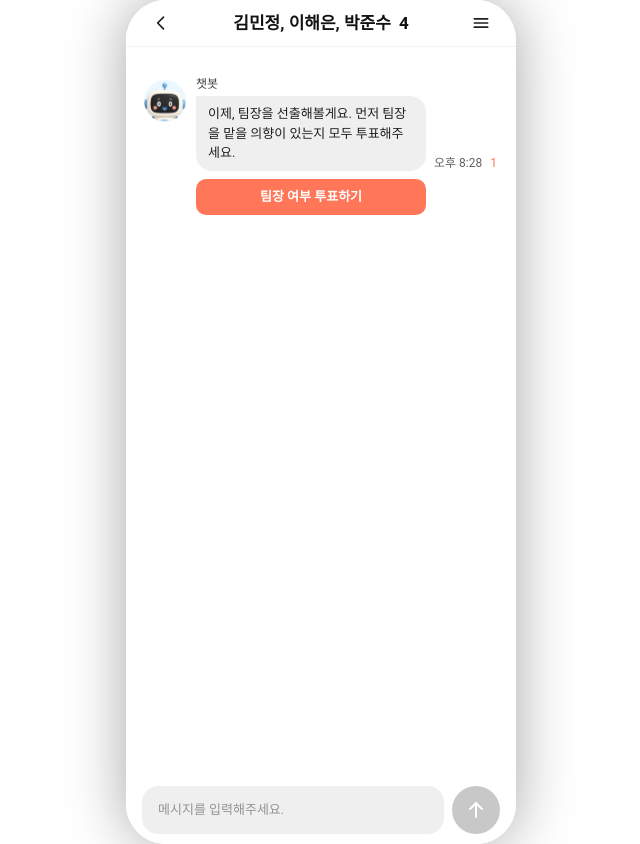
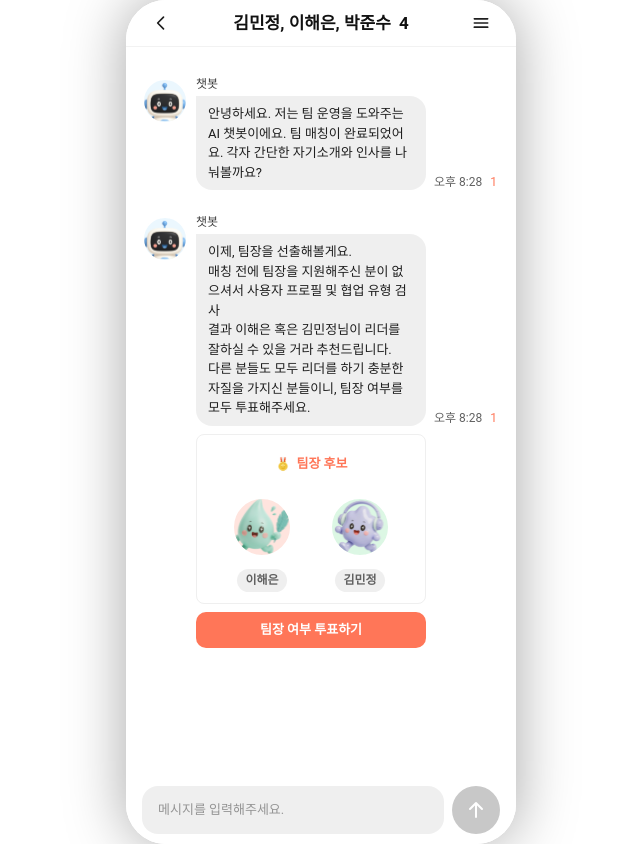
Before and after one commit to IT-Cotato/13th-Gongmozip-FE, a Next.js app: page /chat/1 in a window 1280 px wide. Shown: the whole page, without its empty margins (319-959 px from the left). Built offline with nearby package versions, Linux system fonts and the light colour scheme.

Commit message:
feat: 팀장 선출 분기와 후보 안내 개선

```diff
--- a/src/app/chat/_components/LeaderElectionFlow.tsx
+++ b/src/app/chat/_components/LeaderElectionFlow.tsx
@@ -1,7 +1,7 @@
 "use client";
 
 import Image from "next/image";
-import { useMemo, useState } from "react";
+import { type ReactNode, useMemo, useState } from "react";
 
 import { MOCK_CHAT_MEMBERS, type ChatMember } from "../_data/mockMessages";
 import { ChatInputBar } from "./ChatInputBar";
@@ -9,11 +9,29 @@ import { ChatTopBar } from "./ChatTopBar";
 
 type SheetState = "closed" | "willingness" | "candidateVote" | "complete";
 type LeaderChoice = "yes" | "no";
-type LeaderEvent = "none" | "voteRequest" | "elected" | "tie" | "revote";
+type LeaderScenario =
+  | "noPreLeaderOrOnlyFlexible"
+  | "preLeaderManyPreferred"
+  | "preLeaderFewPreferred";
+type LeaderEvent =
+  | "willingnessRequest"
+  | "voteRequest"
+  | "elected"
+  | "tie"
+  | "revote"
+  | "temporaryLeader"
+  | "leaderNotice";
 type LeaderCandidate = Pick<ChatMember, "avatarSrc" | "avatarTone" | "id" | "isMe" | "name">;
 
 const fallbackCandidate = MOCK_CHAT_MEMBERS[0];
 const recommendedCandidateIds = new Set(["minjeong", "haeeun"]);
+const preferredLeaderIds = ["minjeong", "haeeun"];
+// TODO: 팀원 매칭 결과에서 백엔드가 내려주는 사전 팀장 여부/팀장 선호 분포 값으로 교체한다.
+const mockLeaderScenario: LeaderScenario = "noPreLeaderOrOnlyFlexible";
+const mockAllMembersDeclinedLeader = false;
+const recommendedLeaderNames = MOCK_CHAT_MEMBERS.filter((member) =>
+  recommendedCandidateIds.has(member.id),
+).map((member) => member.name);
 
 const avatarToneClass: Record<ChatMember["avatarTone"], string> = {
   robot: "bg-color-blue-50",
@@ -22,20 +40,50 @@ const avatarToneClass: Record<ChatMember["avatarTone"], string> = {
   coral: "bg-color-coral-100",
 };
 
+function getInitialLeaderEvent(scenario: LeaderScenario): LeaderEvent {
+  if (scenario === "noPreLeaderOrOnlyFlexible") {
+    return "willingnessRequest";
+  }
+
+  if (scenario === "preLeaderManyPreferred") {
+    return "voteRequest";
+  }
+
+  return "leaderNotice";
+}
+
+function formatRecommendedLeaderNames(names: string[]) {
+  if (names.length === 0) {
+    return "추천 후보";
+  }
+
+  if (names.length === 1) {
+    return names[0];
+  }
+
+  return `${names.slice(0, -1).join(", ")} 혹은 ${names.at(-1)}`;
+}
+
 export function LeaderElectionFlow({ roomId }: { roomId: string }) {
   const [sheetState, setSheetState] = useState<SheetState>("closed");
   const [leaderChoice, setLeaderChoice] = useState<LeaderChoice>("no");
-  const [leaderEvent, setLeaderEvent] = useState<LeaderEvent>("none");
+  const [leaderEvent, setLeaderEvent] = useState<LeaderEvent>(() =>
+    getInitialLeaderEvent(mockLeaderScenario),
+  );
   const [selectedCandidateId, setSelectedCandidateId] = useState<string | null>(null);
 
   const candidates = useMemo(
     () =>
       MOCK_CHAT_MEMBERS.filter((member) => {
+        if (mockLeaderScenario === "noPreLeaderOrOnlyFlexible") {
           if (member.isMe) {
             return leaderChoice === "yes";
           }
 
           return recommendedCandidateIds.has(member.id);
+        }
+
+        return preferredLeaderIds.includes(member.id);
       }),
     [leaderChoice],
   );
@@ -44,8 +92,21 @@ export function LeaderElectionFlow({ roomId }: { roomId: string }) {
   const selectedCandidate =
     safeCandidates.find((candidate) => candidate.id === selectedCandidateId) ?? safeCandidates[0];
   const recommendedLeader = safeCandidates[0] ?? fallbackCandidate;
+  const recommendedLeaders = MOCK_CHAT_MEMBERS.filter((member) =>
+    recommendedCandidateIds.has(member.id),
+  );
+  const noticeLeader = preferredLeaderIds
+    .map((id) => MOCK_CHAT_MEMBERS.find((member) => member.id === id))
+    .find(Boolean) ?? fallbackCandidate;
 
   const submitWillingness = () => {
+    if (mockAllMembersDeclinedLeader) {
+      setSelectedCandidateId(fallbackCandidate.id);
+      setLeaderEvent("temporaryLeader");
+      setSheetState("closed");
+      return;
+    }
+
     setSelectedCandidateId((safeCandidates[0] ?? fallbackCandidate).id);
     setLeaderEvent("voteRequest");
     setSheetState("closed");
@@ -73,6 +134,7 @@ export function LeaderElectionFlow({ roomId }: { roomId: string }) {
   const requestRevote = () => {
     setLeaderEvent("revote");
     setSelectedCandidateId(recommendedLeader.id);
+    setSheetState("candidateVote");
   };
 
   return (
@@ -83,21 +145,37 @@ export function LeaderElectionFlow({ roomId }: { roomId: string }) {
         aria-label="팀장 선출 채팅"
         className="flex flex-1 flex-col gap-6 overflow-y-auto px-4 pt-[29px] pb-6"
       >
+        <ChatbotTextMessage body="안녕하세요. 저는 팀 운영을 도와주는 AI 챗봇이에요. 팀 매칭이 완료되었어요. 각자 간단한 자기소개와 인사를 나눠볼까요?" />
+
+        {leaderEvent === "willingnessRequest" ? (
           <BotMessage
-          body="이제, 팀장을 선출해볼게요. 먼저 팀장을 맡을 의향이 있는지 모두 투표해주세요."
-          buttonDisabled={leaderEvent !== "none"}
+            body={`이제, 팀장을 선출해볼게요.
+매칭 전에 팀장을 지원해주신 분이 없으셔서 사용자 프로필 및 협업 유형 검사
+결과 ${formatRecommendedLeaderNames(recommendedLeaderNames)}님이 리더를 잘하실 수 있을 거라 추천드립니다.
+다른 분들도 모두 리더를 하기 충분한
+자질을 가지신 분들이니, 팀장 여부를
+모두 투표해주세요.`}
+            buttonDisabled={false}
             buttonLabel="팀장 여부 투표하기"
             onButtonClick={() => setSheetState("willingness")}
-        />
+          >
+            <LeaderCandidatePreviewCard leaders={recommendedLeaders} />
+          </BotMessage>
+        ) : null}
 
-        {leaderEvent !== "none" ? (
+        {leaderEvent === "voteRequest" || leaderEvent === "revote" ? (
           <BotMessage
             body={
               leaderEvent === "revote"
                 ? "팀원들의 의견에 따라 재투표를 진행합니다. 팀장을 다시 선출해 주세요."
-                : "바로 팀장 선출 투표를 하도록 하겠습니다. 팀장 지원자 분들은 되도록이면 프로필을 공개로 돌려, 팀원들이 볼 수 있도록 해주세요."
+                : `이제, 팀장을 선출해볼게요.
+매칭 전에 팀장에 지원해주신 김민정님과
+이해은님이 팀장 후보입니다. 팀장
+지원자 분들은 되도록이면 프로필을
+공개로 돌려, 팀원들이 볼 수 있도록
+해주세요.`
             }
-            buttonDisabled={leaderEvent !== "voteRequest" && leaderEvent !== "revote"}
+            buttonDisabled={false}
             buttonLabel="팀장 투표하기"
             onButtonClick={openCandidateVote}
           />
@@ -105,6 +183,23 @@ export function LeaderElectionFlow({ roomId }: { roomId: string }) {
 
         {leaderEvent === "elected" ? (
           <LeaderElectedMessage leader={selectedCandidate} />
+        ) : null}
+
+        {leaderEvent === "temporaryLeader" ? (
+          <LeaderNoticeMessage
+            body={`아직 팀장 후보 지원자가 없어요 :(
+원활한 팀 운영을 위해 팀원 중 1명을 임시 팀장으로 무작위 지정했어요. ${fallbackCandidate.name}님이 임시 팀장으로 선정되었습니다. 이후 팀원들과 협의하여 언제든 팀장을
+변경할 수 있습니다.
+팀장을 변경하게 되면 저에게 꼭 알려주세요! 그래야 새로운 팀장에게도 베네핏을 빠짐없이 드릴 수 있어요. 🎁`}
+            leader={fallbackCandidate}
+          />
+        ) : null}
+
+        {leaderEvent === "leaderNotice" ? (
+          <LeaderNoticeMessage
+            body={`팀장 투표 과정 없이 ${noticeLeader.name}님이 팀장으로 안내됩니다. 이후 공모전 투표를 진행할게요.`}
+            leader={noticeLeader}
+          />
         ) : null}
 
         {leaderEvent === "tie" ? (
@@ -148,15 +243,35 @@ export function LeaderElectionFlow({ roomId }: { roomId: string }) {
   );
 }
 
+function ChatbotTextMessage({ body }: { body: string }) {
+  return (
+    <article className="flex w-full items-start gap-2">
+      <ChatbotAvatar />
+
+      <div className="flex min-w-0 flex-1 flex-col items-start gap-1">
+        <span className="text-[12px] leading-[1.35] font-medium text-color-gray-750">챗봇</span>
+        <div className="flex w-full items-end gap-2">
+          <p className="max-w-[230px] whitespace-pre-line rounded-[16px] rounded-tl-none bg-[rgba(97,97,97,0.10)] px-3 py-2 text-[13px] leading-[1.5] text-color-gray-850">
+            {body}
+          </p>
+          <MessageMeta />
+        </div>
+      </div>
+    </article>
+  );
+}
+
 function BotMessage({
   body,
   buttonDisabled = false,
   buttonLabel,
+  children,
   onButtonClick,
 }: {
   body: string;
   buttonDisabled?: boolean;
   buttonLabel: string;
+  children?: ReactNode;
   onButtonClick: () => void;
 }) {
   return (
@@ -166,11 +281,12 @@ function BotMessage({
       <div className="flex min-w-0 flex-1 flex-col items-start gap-1">
         <span className="text-[12px] leading-[1.35] font-medium text-color-gray-750">챗봇</span>
         <div className="flex w-full items-end gap-2">
-          <p className="max-w-[230px] rounded-[16px] rounded-tl-none bg-[rgba(97,97,97,0.10)] px-3 py-2 text-[13px] leading-[1.5] text-color-gray-850">
+          <p className="max-w-[230px] whitespace-pre-line rounded-[16px] rounded-tl-none bg-[rgba(97,97,97,0.10)] px-3 py-2 text-[13px] leading-[1.5] text-color-gray-850">
             {body}
           </p>
           <MessageMeta />
         </div>
+        {children}
         <button
           className={`mt-1 flex h-9 w-[230px] items-center justify-center rounded-[10px] px-2 text-[13px] leading-[1.25] font-semibold ${
             buttonDisabled
@@ -183,6 +299,53 @@ function BotMessage({
         >
           {buttonLabel}
         </button>
+      </div>
+    </article>
+  );
+}
+
+function LeaderCandidatePreviewCard({ leaders }: { leaders: LeaderCandidate[] }) {
+  return (
+    <div className="mt-1 flex h-[170px] w-[230px] flex-col items-center rounded-[8px] border border-color-gray-200 bg-white px-5 pt-5">
+      <div className="flex items-center gap-1 text-[13px] leading-[1.35] font-bold text-color-coral-500">
+        <Image src="/icons/chat/medal.svg" alt="" width={18} height={18} />
+        <span>팀장 후보</span>
+      </div>
+
+      <div className="mt-6 flex w-full items-start justify-center gap-[34px]">
+        {leaders.map((leader) => (
+          <LeaderCandidatePreviewProfile key={leader.id} leader={leader} />
+        ))}
+      </div>
+    </div>
+  );
+}
+
+function LeaderCandidatePreviewProfile({ leader }: { leader: LeaderCandidate }) {
+  return (
+    <div className="flex w-[64px] flex-col items-center gap-3">
+      <MemberAvatar member={leader} sizeClassName="size-[60px]" />
+      <span className="max-w-[64px] rounded-full bg-color-gray-200 px-2 py-1 text-center text-[12px] leading-[1.25] font-semibold text-color-gray-650">
+        {leader.name}
+      </span>
+    </div>
+  );
+}
+
+function LeaderNoticeMessage({ body, leader }: { body: string; leader: LeaderCandidate }) {
+  return (
+    <article className="flex w-full items-start gap-2">
+      <ChatbotAvatar />
+
+      <div className="flex min-w-0 flex-1 flex-col items-start gap-1">
+        <span className="text-[12px] leading-[1.35] font-medium text-color-gray-750">챗봇</span>
+        <div className="flex w-full items-end gap-2">
+          <p className="max-w-[230px] whitespace-pre-line rounded-[16px] rounded-tl-none bg-[rgba(97,97,97,0.10)] px-3 py-2 text-[13px] leading-[1.5] text-color-gray-850">
+            {body}
+          </p>
+          <MessageMeta />
+        </div>
+        <LeaderProfileCard leader={leader} />
       </div>
     </article>
   );
@@ -224,26 +387,28 @@ function LeaderTieMessage({
       <div className="flex min-w-0 flex-1 flex-col items-start gap-1">
         <span className="text-[12px] leading-[1.35] font-medium text-color-gray-750">챗봇</span>
         <div className="flex w-full items-end gap-2">
-          <p className="max-w-[230px] rounded-[16px] rounded-tl-none bg-[rgba(97,97,97,0.10)] px-3 py-2 text-[13px] leading-[1.5] text-color-gray-850">
-            투표 결과 동률이 발생했습니다. 팀의 시너지를 고려한 분석 결과,
-            {recommendedLeader.name}님을 팀장으로 추천합니다. 추천을 수락하시나요?
+          <p className="max-w-[230px] whitespace-pre-line rounded-[16px] rounded-tl-none bg-[rgba(97,97,97,0.10)] px-3 py-2 text-[13px] leading-[1.5] text-color-gray-850">
+            {`투표 결과 동률이 발생했습니다.
+팀의 시너지를 고려한 분석 결과, ${recommendedLeader.name}님을 팀장으로 추천합니다.
+팀원들의 성향과 역할 조합을 바탕으로 가장 높은 협업 시너지가
+기대됩니다. 추천을 수락하시나요?`}
           </p>
           <MessageMeta />
         </div>
         <div className="mt-1 flex h-9 w-[230px] gap-2">
           <button
             className="flex flex-1 items-center justify-center rounded-[10px] bg-color-gray-650 px-3 text-[13px] leading-[1.25] font-semibold text-white"
-            onClick={onAccept}
-            type="button"
-          >
-            추천수락
-          </button>
-          <button
-            className="flex flex-1 items-center justify-center rounded-[10px] bg-color-coral-500 px-3 text-[13px] leading-[1.25] font-semibold text-white"
             onClick={onRevote}
             type="button"
           >
             재투표하기
+          </button>
+          <button
+            className="flex flex-1 items-center justify-center rounded-[10px] bg-color-coral-500 px-3 text-[13px] leading-[1.25] font-semibold text-white"
+            onClick={onAccept}
+            type="button"
+          >
+            추천 수락
           </button>
         </div>
       </div>
```
Lines whose indentation alone changed are shown as unchanged.
